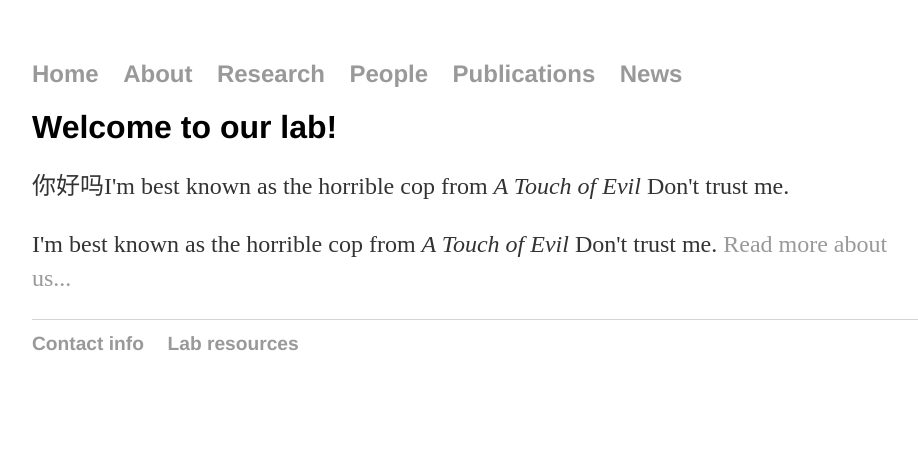
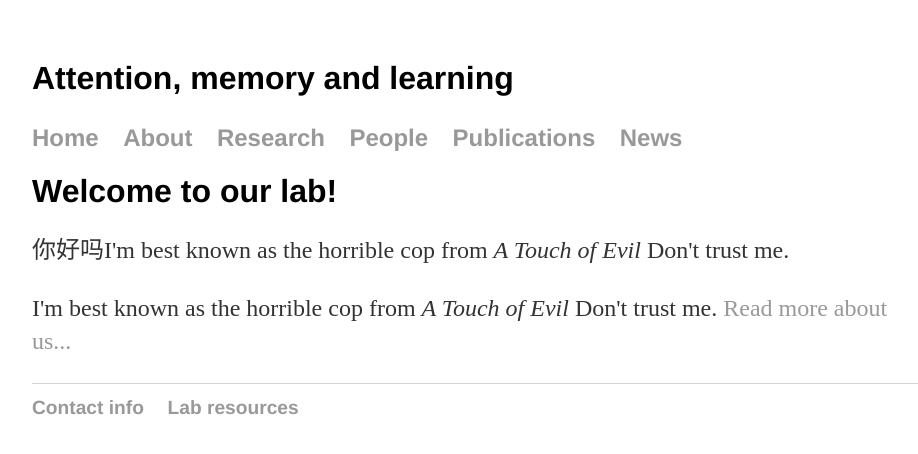
Before and after one commit to wangbenchi/wangbenchi.github.io, a Jekyll site: the page built from index.html, in a window 1280 px wide. Shown: the top 454 px of the page, without its empty margins (160-1078 px from the left). Built offline with Jekyll 4.4.1, drawn with Linux system fonts in a browser that asks for light colours.

Commit message:
Update default.html

```diff
--- a/_layouts/default.html
+++ b/_layouts/default.html
@@ -8,6 +8,7 @@
 	</head>
 	<body>
 		<nav>
+			<h1>Attention, memory and learning</h1>
     		<ul>
         		<li><a href="/">Home</a></li>
 	        	<li><a href="/about">About</a></li>
```
